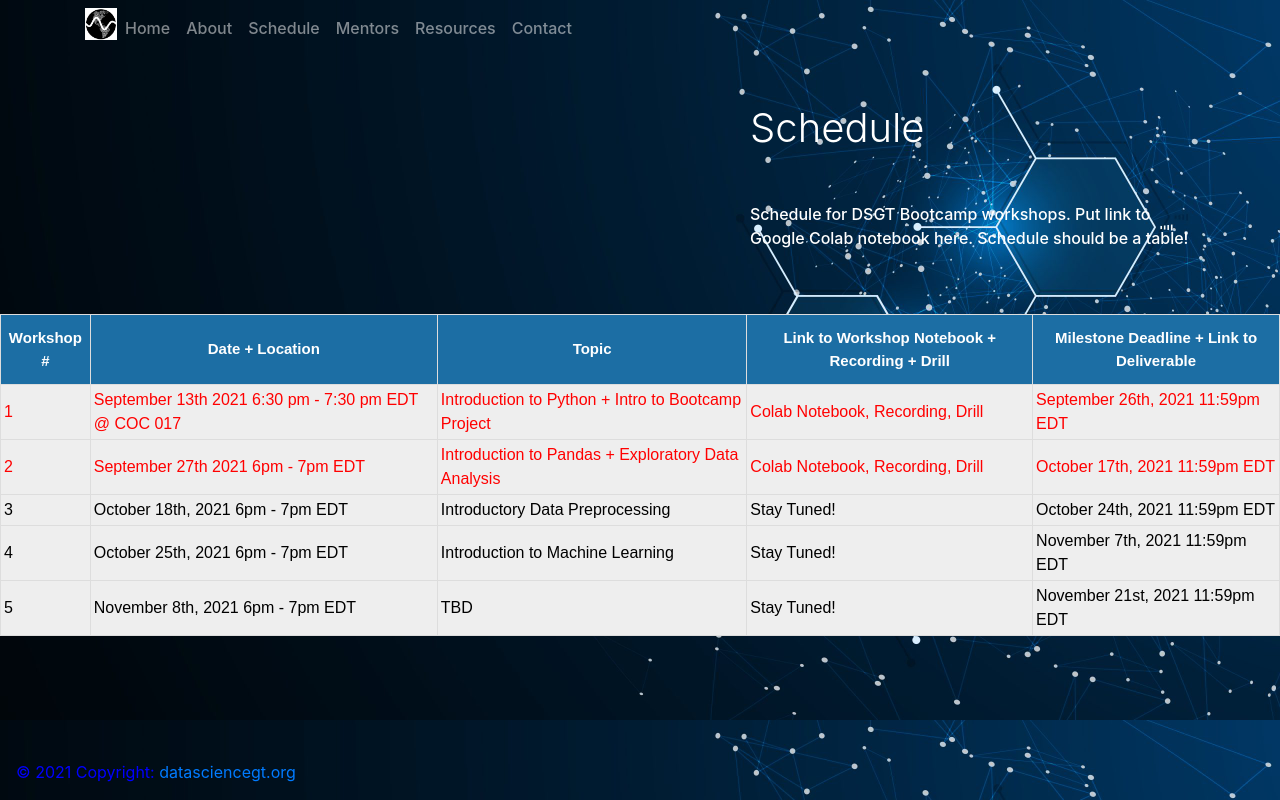
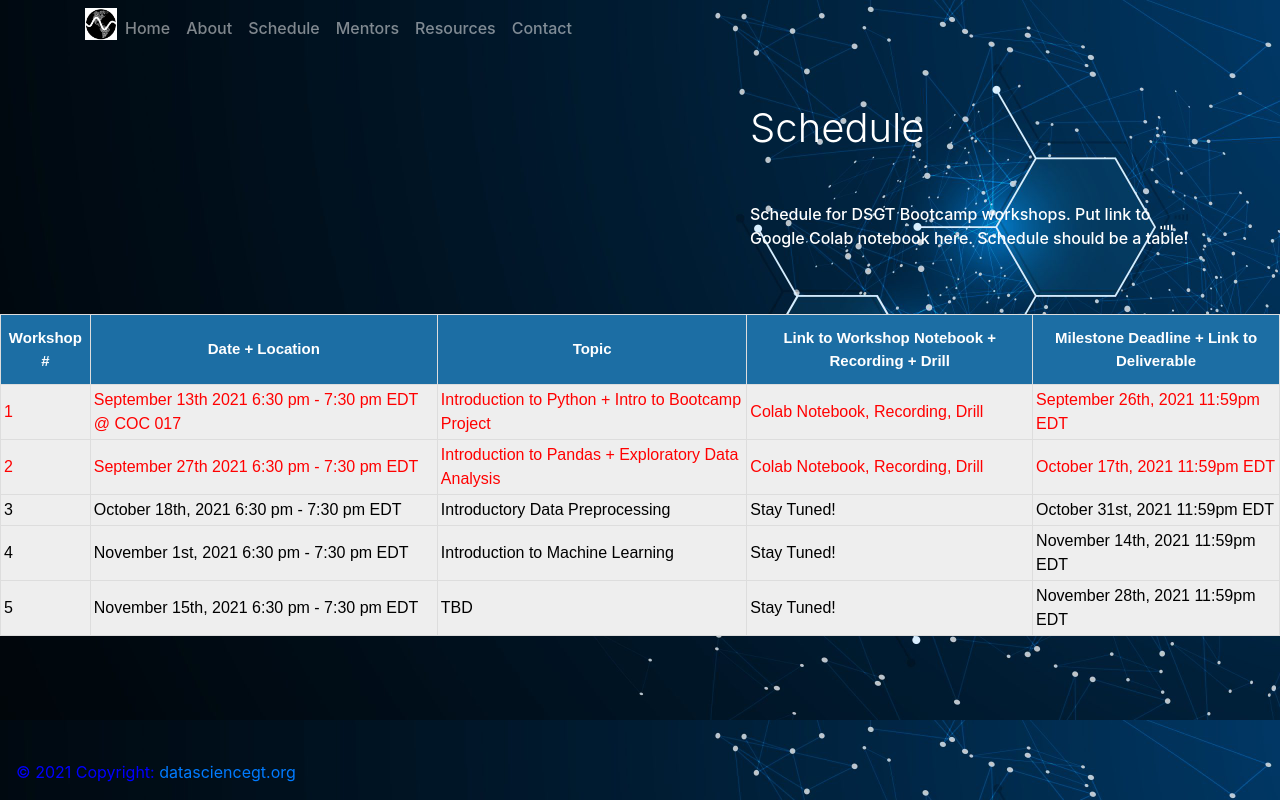
Before and after one commit to DSGT-Bootcamp/DSGTBootcampWebpage, a React (Create React App) app: page /schedule in a window 1280 px wide. Built offline with nearby package versions, Linux system fonts and the light colour scheme.

Commit message:
Fix schedule table dates

```diff
--- a/src/components/ScheduleTable.js
+++ b/src/components/ScheduleTable.js
@@ -24,7 +24,7 @@ class ScheduleTable extends React.Component {
                   </tr>
                   <tr>
                     <td><text style={{ color: 'red' }}>2</text></td>
-                      <td><text style={{ color: 'red' }}>September 27th 2021 6pm - 7pm EDT</text></td>
+                      <td><text style={{ color: 'red' }}>September 27th 2021 6:30 pm - 7:30 pm EDT</text></td>
                       <td><text style={{ color: 'red' }}>Introduction to Pandas + Exploratory Data Analysis</text></td>
                       <td><a href = "https://colab.research.google.com/drive/1EJwP03qsA2nFroKm8w2e3ddNrMYhI0qV"><text style={{ color: 'red' }}>Colab Notebook</text></a><a href = " https://drive.google.com/file/d/1tAmCUWcy_MwSPHiIgCffCdHCbEwGLvnF/view?usp=sharing"><text style={{ color: 'red' }}>, Recording</text></a>
                       <a href = "https://colab.research.google.com/drive/17hH8jnZ4T4VvFBQfQXfLnF7pvLguAXcP"><text style={{ color: 'red' }}>, Drill</text></a></td>
@@ -32,24 +32,24 @@ class ScheduleTable extends React.Component {
                   </tr>
                   <tr>
                     <td><text style={{ color: 'black' }}>3</text></td>
-                    <td><text style={{ color: 'black' }}>October 18th, 2021 6pm - 7pm EDT</text></td>
+                    <td><text style={{ color: 'black' }}>October 18th, 2021 6:30 pm - 7:30 pm EDT</text></td>
                     <td><text style={{ color: 'black' }}>Introductory Data Preprocessing</text></td>
                       <td><text style={{color: 'black' }}>Stay Tuned!</text></td>
-                    <td><text style={{ color: 'black' }}>October 24th, 2021 11:59pm EDT</text></td>
+                    <td><text style={{ color: 'black' }}>October 31st, 2021 11:59pm EDT</text></td>
                   </tr>
                   <tr>
                       <td><text style={{ color: 'black' }}>4</text></td>
-                      <td><text style={{ color: 'black' }}>October 25th, 2021 6pm - 7pm EDT</text></td>
+                      <td><text style={{ color: 'black' }}>November 1st, 2021 6:30 pm - 7:30 pm EDT</text></td>
                       <td><text style={{ color: 'black' }}>Introduction to Machine Learning</text></td>
                       <td><text style={{ color: 'black' }}>Stay Tuned!</text></td>
-                      <td><text style={{ color: 'black' }}>November 7th, 2021 11:59pm EDT</text></td>
+                      <td><text style={{ color: 'black' }}>November 14th, 2021 11:59pm EDT</text></td>
                   </tr>
                   <tr>
                       <td><text style={{ color: 'black' }}>5</text></td>
-                      <td><text style={{ color: 'black' }}>November 8th, 2021 6pm - 7pm EDT</text></td>
+                      <td><text style={{ color: 'black' }}>November 15th, 2021 6:30 pm - 7:30 pm EDT</text></td>
                       <td><text style={{ color: 'black' }}>TBD</text></td>
                       <td><text style={{ color: 'black' }}>Stay Tuned!</text></td>
-                      <td><text style={{ color: 'black' }}>November 21st, 2021 11:59pm EDT</text></td>
+                      <td><text style={{ color: 'black' }}>November 28th, 2021 11:59pm EDT</text></td>
                   </tr>
               </tbody>
             </table>
```
